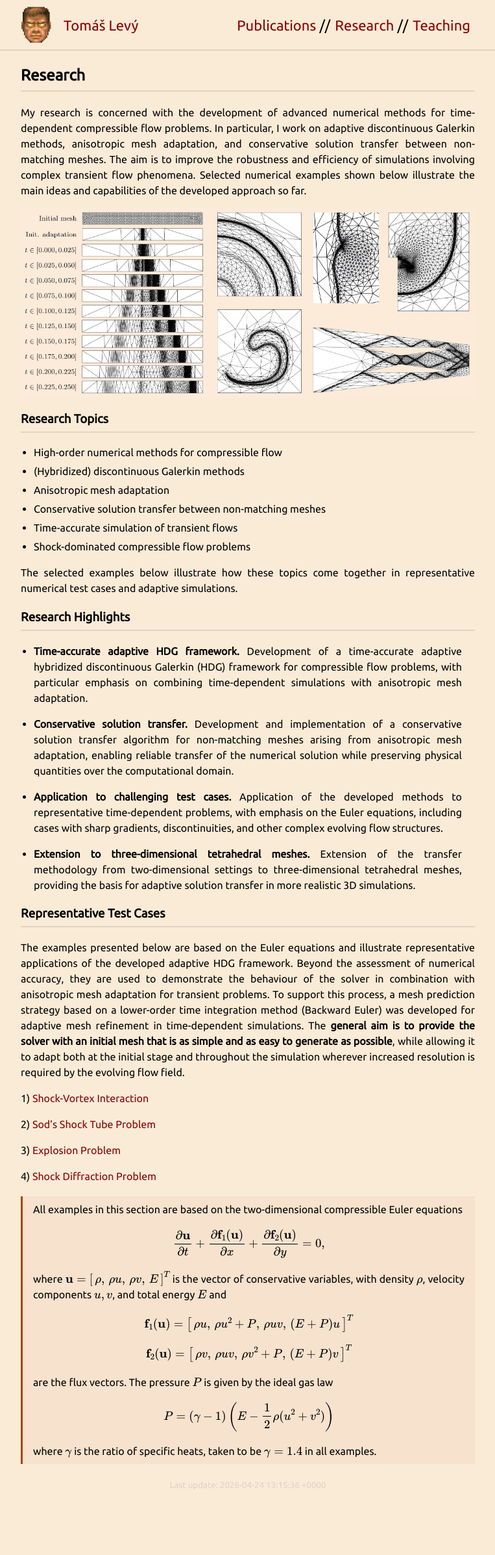
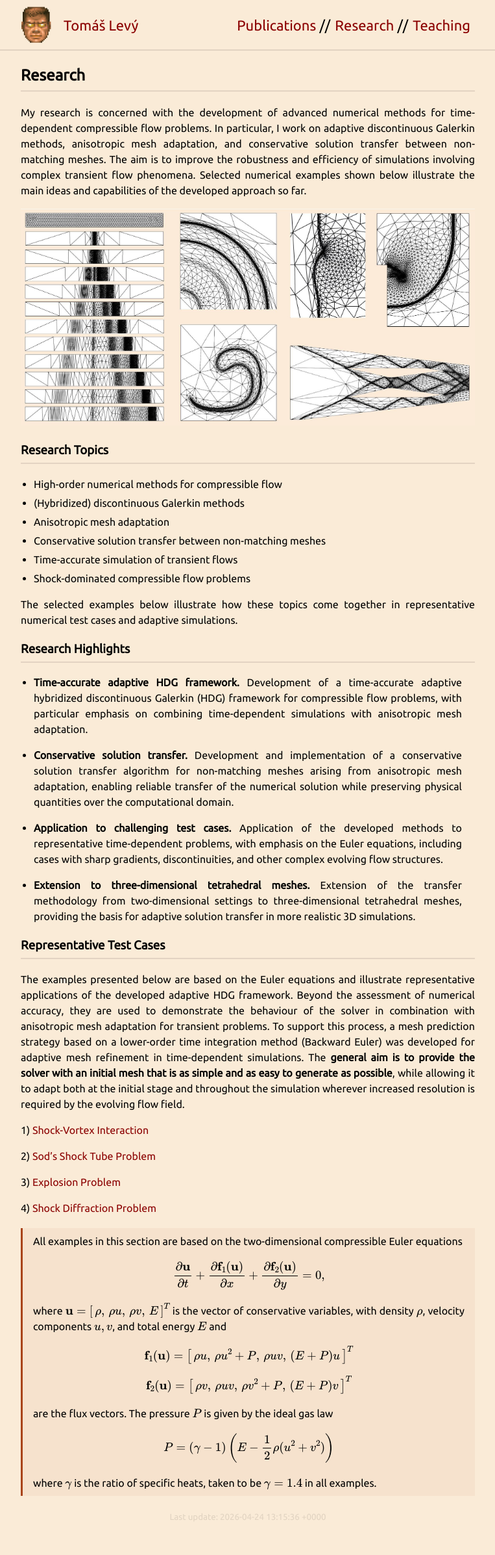
Before and after one commit to levyto/levyto.github.io, a Jekyll site: the page built from pages/research.md, in a window 1280 px wide. Shown: the whole page at 65% size, without its empty margins (258-1021 px from the left). Built offline with Jekyll 4.4.1, drawn with Linux system fonts in a browser that asks for light colours; nearby versions of some CDN libraries; a style sheet for code colours, icons or effects is not loaded; before the commit the page ends 2344 px from its top, so only the background shows below that.

Commit message:
Cropped meshes image

```diff
--- a/pages/research.md
+++ b/pages/research.md
@@ -7,7 +7,7 @@ title: Research
 
 My research is concerned with the development of advanced numerical methods for time-dependent compressible flow problems. In particular, I work on adaptive discontinuous Galerkin methods, anisotropic mesh adaptation, and conservative solution transfer between non-matching meshes. The aim is to improve the robustness and efficiency of simulations involving complex transient flow phenomena. Selected numerical examples shown below illustrate the main ideas and capabilities of the developed approach so far.
 
-<img src="{{ '/figs/meshes.jpg' | relative_url }}" style="display: block; margin: 0 auto 1rem auto;">
+![Adapted meshes]({{ '/figs/meshes_crop.jpg' | relative_url }})
 
 ### Research Topics
 
```
Also changed, not shown: figs/meshes_crop.jpg (added).
